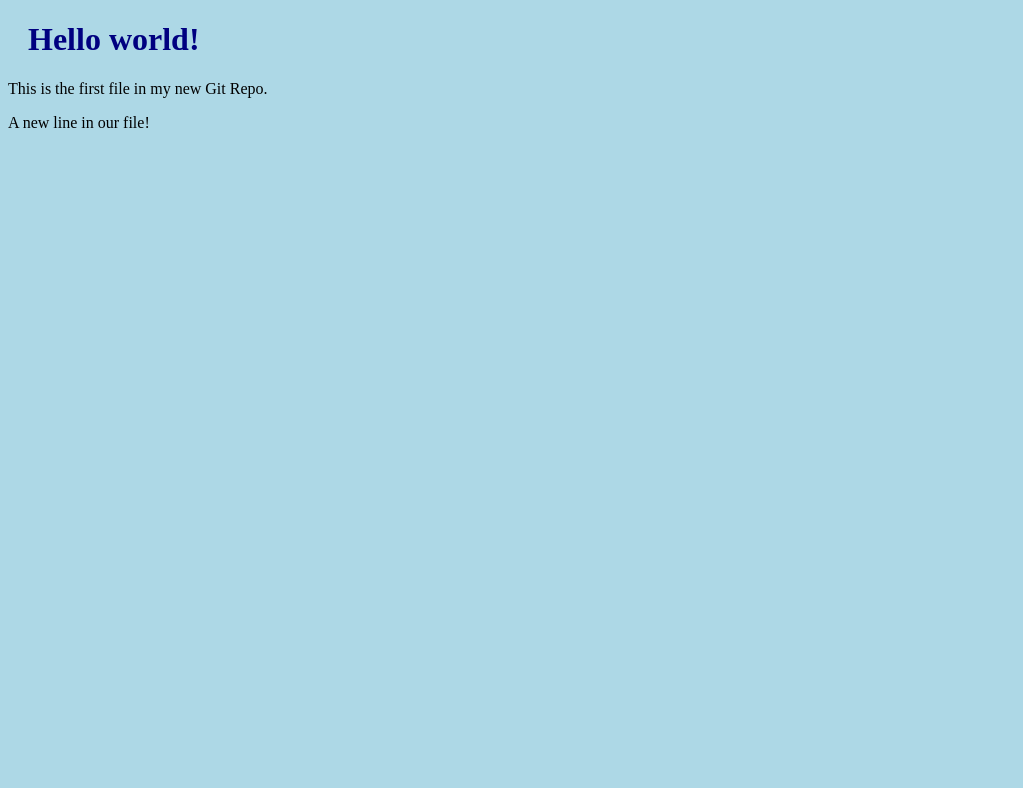
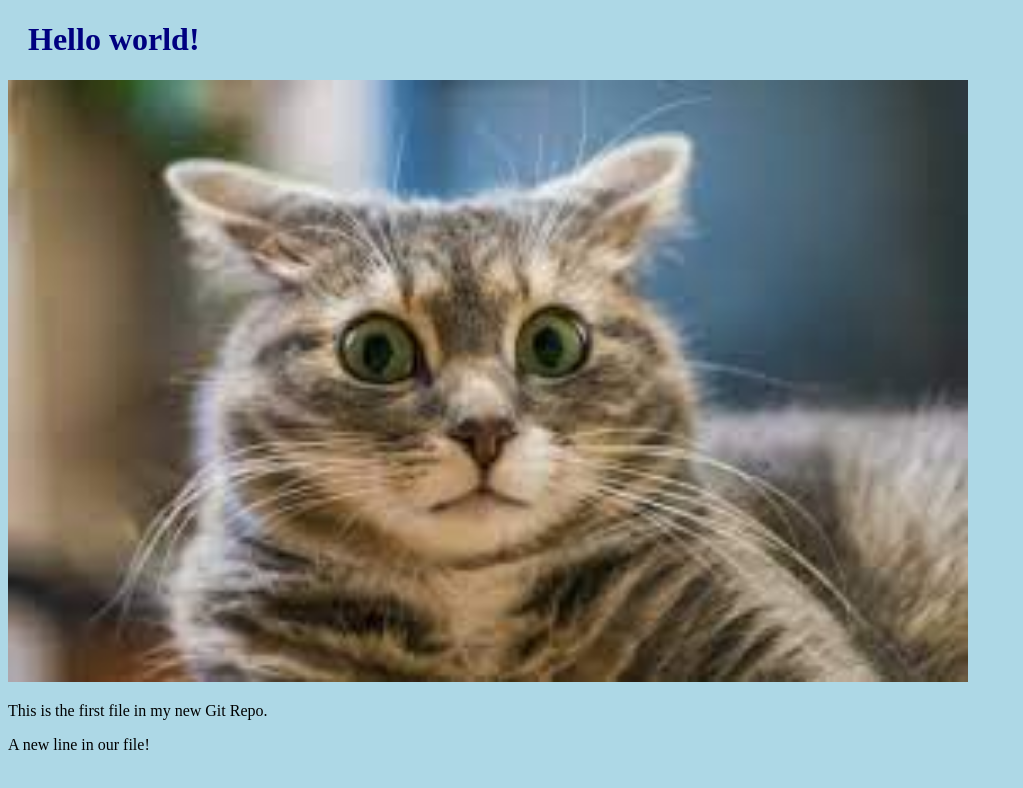
Before and after one commit to SashaMooreMoore/hello_world, a plain HTML site: page index.html in a window 1280 px wide. Shown: the whole page, without its empty margins (0-1023 px from the left). Drawn offline with Linux system fonts and the light colour scheme.

Commit message:
Дбавлена папка имиджей и фото котика

```diff
--- a/index.html
+++ b/index.html
@@ -10,6 +10,8 @@
 
 <body>
     <h1>Hello world!</h1>
+    <div><img src="images/amazed_cat.jpg" alt="Cat"
+        style="width:100%;max-width:960px"></div>
     <p>This is the first file in my new Git Repo.</p>
     <p>A new line in our file!</p>
 </body>
```
Also changed, not shown: images/amazed_cat.jpg (added).
